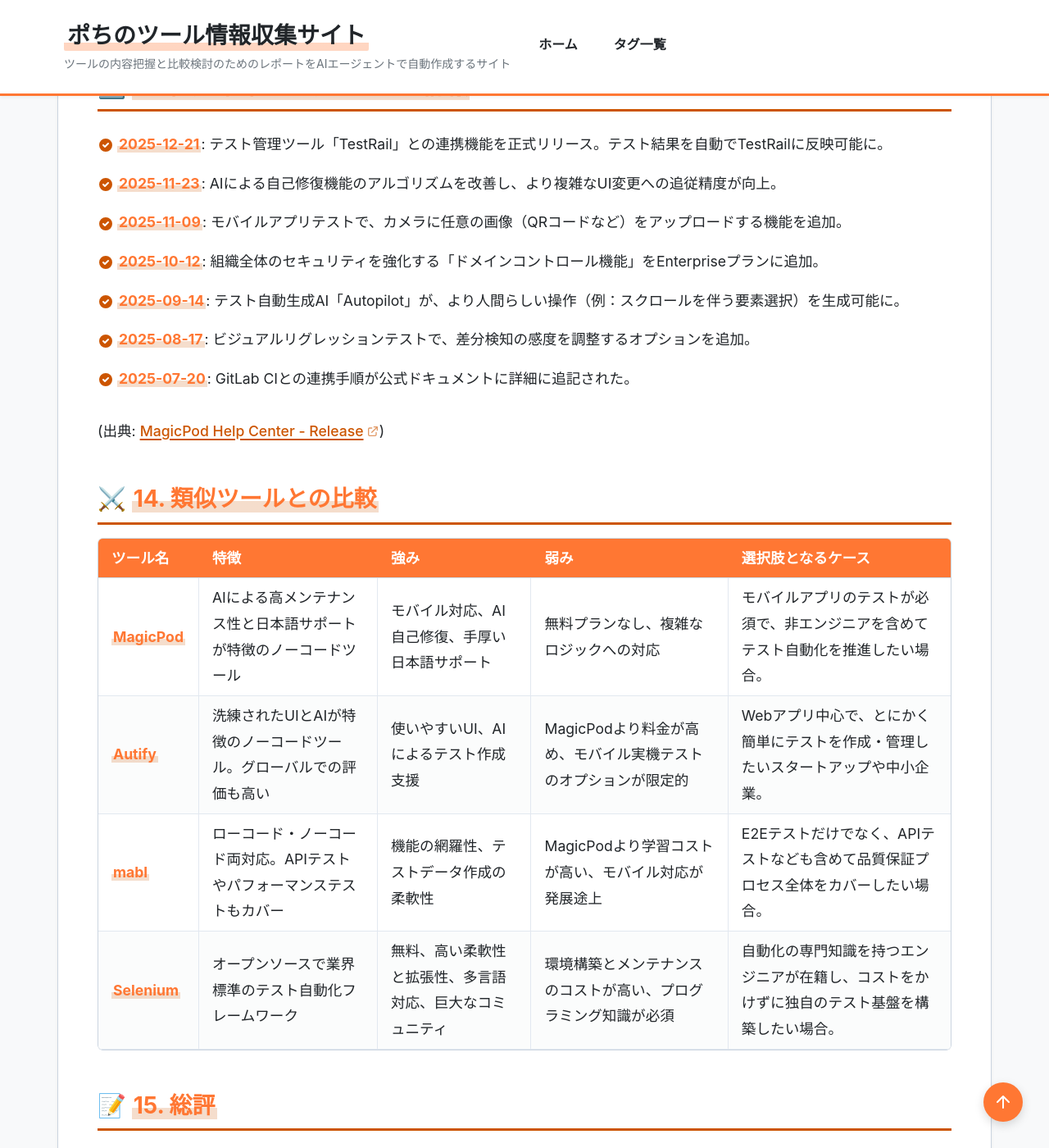
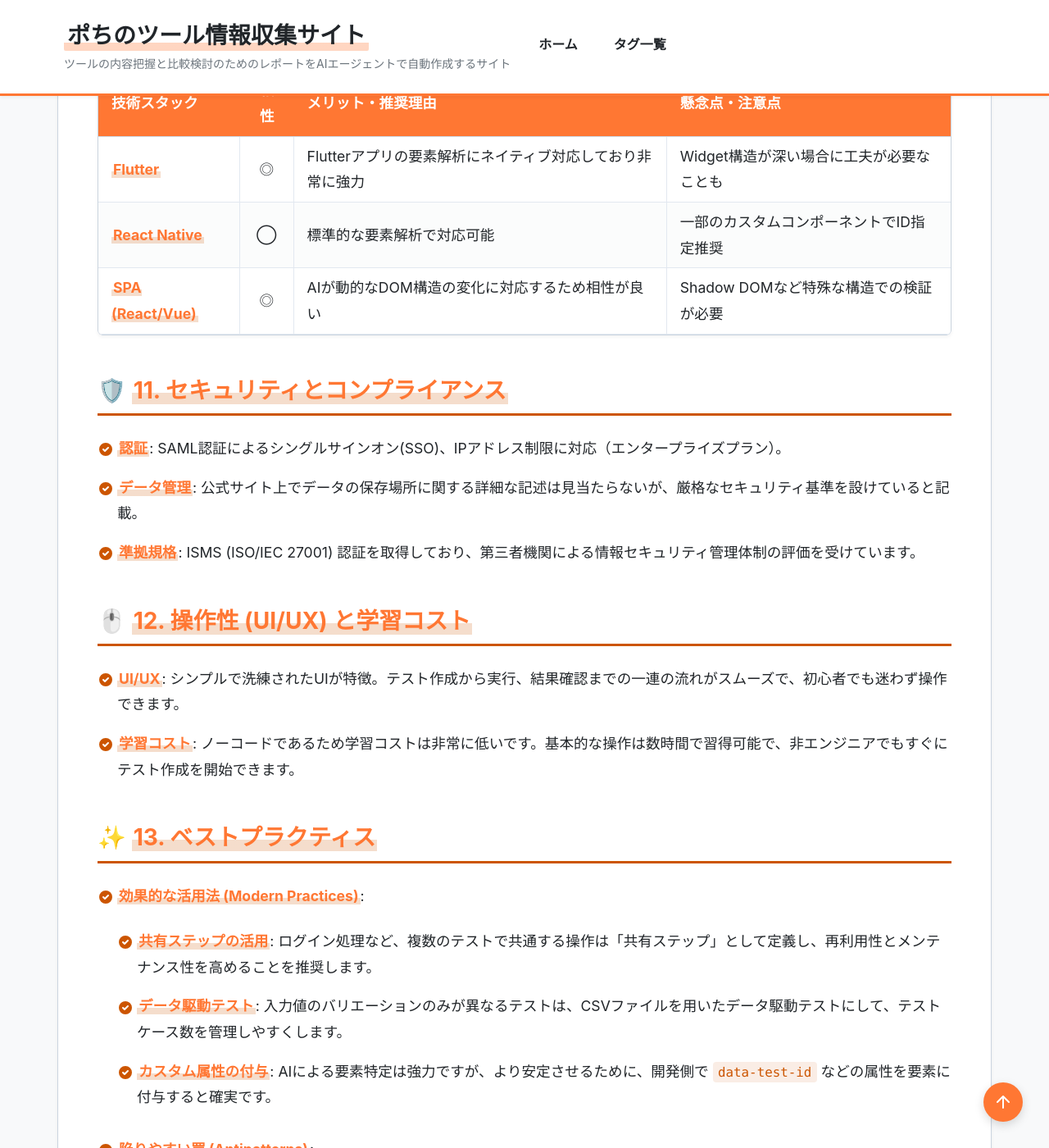
Before and after one commit to aegisfleet/tool-survey-report, a Jekyll site: the page built from _reports/magicpod.md, in a window 1280 px wide and 1400 px high, scrolled down 7923 px. Shown: the whole window at 82% size. Built offline with Jekyll 4.4.1, drawn with Linux system fonts in a browser that asks for light colours; some of the changed text lies outside the part shown.

Commit message:
Update MagicPod report with latest info and template compliance (#572)
- Refactored `_reports/magicpod.md` to strictly adhere to the 17-section template.
- Updated pricing information to JPY based on the official site.
- Added recent release notes (v1.56.0, v1.55.0) from Jan 2026.
- Added missing sections: "Start Procedures", "Best Practices", and restructured "Ecosystem".
- Verified links and category/tag consistency.

Co-authored-by: google-labs-jules[bot] <161369871+google-labs-jules[bot]@users.noreply.github.com>

```diff
--- a/_reports/magicpod.md
+++ b/_reports/magicpod.md
@@ -22,12 +22,12 @@ description: "AIを活用したノーコードのテスト自動化プラット
 quick_summary:
   has_free_plan: false
   is_oss: false
-  starting_price: "$320/月"
+  starting_price: "¥39,800/月"
   target_users:
     - "QAエンジニア"
     - "開発者"
     - "PM"
-  latest_highlight: "2025年12月にTestRailとの連携機能を追加"
+  latest_highlight: "2026年1月にSAML認証の多要素認証対応やiOSシミュレーター最新版への対応を実施"
   update_frequency: "高"
 
 # 【ツール評価】100点満点、基準点70点からの加減算方式
@@ -110,7 +110,30 @@ relationships:
 * **豊富な外部連携**: Slack, GitHub Actions, Jenkins, TestRailなど、開発プロセスで利用される様々なツールと連携可能です。
 * **高度なテストロジック**: 条件分岐、変数、ループ、HTTPリクエストなど、複雑なシナリオに対応するためのコマンドが用意されています。
 
-## **4. 特徴・強み (Pros)**
+## **4. 開始手順・セットアップ**
+
+<!--
+【ガイドライン】
+- アカウント作成から「Hello World」的な最初の動作確認までの手順
+- 主要なコマンドや設定項目を記載
+-->
+
+* **前提条件**:
+  * Webブラウザ: Google Chrome (拡張機能が必要な場合あり)
+  * アカウント: 公式サイトから無料トライアルへの申し込みが必要
+* **インストール/導入**:
+  * Web版: インストール不要（SaaS）。
+  * デスクトップ版: モバイルアプリのテスト作成時などに「MagicPodDesktop」をローカルPCにインストールして利用。
+* **初期設定**:
+  1. アカウント作成後、組織とプロジェクトを作成。
+  2. テスト対象（WebサイトURLまたはモバイルアプリファイル）を設定。
+* **クイックスタート**:
+  1. プロジェクト画面で「新規テストケース」を作成。
+  2. 「起動」ボタンをクリックし、クラウドブラウザまたはシミュレータを立ち上げる。
+  3. 画面上の要素をクリックして操作を記録し、テストステップを作成。
+  4. 「実行」ボタンを押してテストが動作することを確認。
+
+## **5. 特徴・強み (Pros)**
 
 <!--
 【ガイドライン】
@@ -145,15 +168,16 @@ relationships:
 - 価格は通貨を明記（例: $10/月、¥1,000/月）
 -->
 
-| プラン名 | 料金（年契約） | 主な特徴 |
+| プラン名 | 料金 | 主な特徴 |
 |---|---|---|
-| **Standard** | $320/月〜 | 基本機能、ユーザー数・実行回数無制限、メールサポート |
-| **Enterprise** | 要問い合わせ | Standardプランの全機能、SAML認証、IP制限、プレミアムサポート |
+| **スタンダード (年契約)** | ¥39,800/月 | 基本機能、ユーザー数・実行回数無制限、メールサポート |
+| **スタンダード (月契約)** | ¥54,800/月 | 年契約より割高だが、1ヶ月単位で利用可能 |
+| **エンタープライズ** | 要問い合わせ | スタンダードプランの全機能、SAML認証、IP制限、プレミアムサポート |
 
-* **課金体系**: プロジェクト数、並列実行数などに応じたサブスクリプション。
-* **無料トライアル**: あり（2週間、Standardプランの全機能が利用可能）。
+* **課金体系**: テスト対象（モバイル/ブラウザ）ごとのサブスクリプション。プロジェクト数やオプションにより変動。
+* **無料トライアル**: あり（2週間、スタンダードプランの全機能が利用可能）。
 
-## **7. 導入実績・事例**
+## **8. 導入実績・事例**
 
 <!--
 【ガイドライン】
@@ -175,9 +199,16 @@ relationships:
 
 * **ドキュメント**: [公式ドキュメント](https://support.magic-pod.com/hc/ja)が非常に充実しており、チュートリアルやFAQも整備されています。
 * **コミュニティ**: 日本語の公式Slackコミュニティがあり、ユーザー同士の情報交換や開発者への質問が活発に行われています。
-* **公式サポート**: Standardプランではメールサポート、Enterpriseプランでは専任担当者によるプレミアムサポートが提供されます。
+* **公式サポート**: スタンダードプランではメールサポート、エンタープライズプランでは専任担当者によるプレミアムサポートが提供されます。
 
-## **9. 連携機能 (API・インテグレーション)**
+## **10. エコシステムと連携**
+
+<!--
+【ガイドライン】
+- API、外部連携、技術スタックとの相性を包括的に記述
+-->
+
+### **10.1 API・外部サービス連携**
 
 <!--
 【ガイドライン】
@@ -192,7 +223,21 @@ relationships:
   * テスト管理: TestRail, QualityForward
   * クラウド実行環境: BrowserStack, Sauce Labs
 
-## **10. セキュリティとコンプライアンス**
+### **10.2 技術スタックとの相性**
+
+<!--
+【ガイドライン】
+- 主要なフレームワークや言語との相性を表形式で整理
+- 相性: ◎ (非常に良い), ◯ (良い), △ (工夫が必要/一部非対応), × (非推奨)
+-->
+
+| 技術スタック | 相性 | メリット・推奨理由 | 懸念点・注意点 |
+|:---|:---:|:---|:---|
+| **Flutter** | ◎ | Flutterアプリの要素解析にネイティブ対応しており非常に強力 | Widget構造が深い場合に工夫が必要なことも |
+| **React Native** | ◯ | 標準的な要素解析で対応可能 | 一部のカスタムコンポーネントでID指定推奨 |
+| **SPA (React/Vue)** | ◎ | AIが動的なDOM構造の変化に対応するため相性が良い | Shadow DOMなど特殊な構造での検証が必要 |
+
+## **11. セキュリティとコンプライアンス**
 
 <!--
 【ガイドライン】
@@ -200,11 +245,11 @@ relationships:
 - 情報が見つからない場合は「公式サイトで公開されていない。問い合わせが必要。」と記載
 -->
 
-* **認証**: SAML認証によるシングルサインオン(SSO)、IPアドレス制限に対応（Enterpriseプラン）。
+* **認証**: SAML認証によるシングルサインオン(SSO)、IPアドレス制限に対応（エンタープライズプラン）。
 * **データ管理**: 公式サイト上でデータの保存場所に関する詳細な記述は見当たらないが、厳格なセキュリティ基準を設けていると記載。
 * **準拠規格**: ISMS (ISO/IEC 27001) 認証を取得しており、第三者機関による情報セキュリティ管理体制の評価を受けています。
 
-## **11. 操作性 (UI/UX) と学習コスト**
+## **12. 操作性 (UI/UX) と学習コスト**
 
 <!--
 【ガイドライン】
@@ -214,7 +259,23 @@ relationships:
 * **UI/UX**: シンプルで洗練されたUIが特徴。テスト作成から実行、結果確認までの一連の流れがスムーズで、初心者でも迷わず操作できます。
 * **学習コスト**: ノーコードであるため学習コストは非常に低いです。基本的な操作は数時間で習得可能で、非エンジニアでもすぐにテスト作成を開始できます。
 
-## **12. ユーザーの声（レビュー分析）**
+## **13. ベストプラクティス**
+
+<!--
+【ガイドライン】
+- ツールを効果的に活用するための推奨事項や、避けるべきアンチパターンを記述
+- 公式ドキュメントのBest Practicesや、熟練エンジニアの知見を参考にする
+-->
+
+* **効果的な活用法 (Modern Practices)**:
+  * **共有ステップの活用**: ログイン処理など、複数のテストで共通する操作は「共有ステップ」として定義し、再利用性とメンテナンス性を高めることを推奨します。
+  * **データ駆動テスト**: 入力値のバリエーションのみが異なるテストは、CSVファイルを用いたデータ駆動テストにして、テストケース数を管理しやすくします。
+  * **カスタム属性の付与**: AIによる要素特定は強力ですが、より安定させるために、開発側で `data-test-id` などの属性を要素に付与すると確実です。
+* **陥りやすい罠 (Antipatterns)**:
+  * **固定Waitの多用**: 「3秒待つ」などの固定時間待機はテストを不安定にするため、極力避け、「要素が表示されるまで待つ」コマンドを使用すべきです。
+  * **巨大なテストケース**: 1つのテストケースで多くの機能を検証しようとせず、機能ごとに小さく分割することで、並列実行の効率を高め、デバッグも容易になります。
+
+## **14. ユーザーの声（レビュー分析）**
 
 <!--
 【ガイドライン】
@@ -247,22 +308,50 @@ relationships:
 - 情報源のURLを記載
 -->
 
+* **2026-01-25**: iOS 26.2のシミュレーター・実機が利用可能に。ブラウザテストでキャプチャ範囲「ウィンドウ」を追加 (v1.56.0)。
+* **2026-01-11**: SAML認証での多要素認証(顔認証・指紋認証等)をサポート。AIクレジットの使用量制限機能を追加 (v1.55.0)。
 * **2025-12-21**: テスト管理ツール「TestRail」との連携機能を正式リリース。テスト結果を自動でTestRailに反映可能に。
 * **2025-11-23**: AIによる自己修復機能のアルゴリズムを改善し、より複雑なUI変更への追従精度が向上。
 * **2025-11-09**: モバイルアプリテストで、カメラに任意の画像（QRコードなど）をアップロードする機能を追加。
-* **2025-10-12**: 組織全体のセキュリティを強化する「ドメインコントロール機能」をEnterpriseプランに追加。
-* **2025-09-14**: テスト自動生成AI「Autopilot」が、より人間らしい操作（例：スクロールを伴う要素選択）を生成可能に。
-* **2025-08-17**: ビジュアルリグレッションテストで、差分検知の感度を調整するオプションを追加。
-* **2025-07-20**: GitLab CIとの連携手順が公式ドキュメントに詳細に追記された。
+* **2025-10-12**: 組織全体のセキュリティを強化する「ドメインコントロール機能」をエンタープライズプランに追加。
 
-(出典: [MagicPod Help Center - Release](https://support.magic-pod.com/hc/ja/categories/4415848374553-%E3%83%AA%E3%83%AA%E3%83%BC%E3%82%B9))
+(出典: [MagicPod リリースノート](https://support.magic-pod.com/hc/ja/categories/4415848374553-%E3%83%AA%E3%83%AA%E3%83%BC%E3%82%B9))
 
-## **14. 類似ツールとの比較**
+## **16. 類似ツールとの比較**
 
 <!--
 【ガイドライン】
 - 3-5個の類似ツールと比較
-- 表形式を使用して統一的に比較
+- **機能比較表（星取表）**と**詳細比較**の2つの観点で記述する
+-->
+
+### **16.1 機能比較表 (星取表)**
+
+<!--
+【記載ルール】
+- 縦軸に主要機能、横軸にツールを配置
+- 記号の意味:
+  - ◎: 非常に優れている / カタログスペック以上の機能 / 独自強み
+  - ◯: 対応している / 標準的な機能
+  - △: 一部対応 / 制限あり / アドオンが必要
+  - ×: 非対応
+  - -: 不明 / 該当なし
+- 中立性を保つため、比較対象のツールが得意とする機能も平等にリストアップすること
+-->
+
+| 機能カテゴリ | 機能項目 | MagicPod | Autify | mabl | Selenium |
+|:---:|:---|:---:|:---:|:---:|:---:|
+| **基本機能** | ノーコード作成 | ◎<br><small>非常に簡単</small> | ◎<br><small>直感的</small> | ◯<br><small>ローコード</small> | ×<br><small>コード必須</small> |
+| **カテゴリ特定** | AI自動修復 | ◎<br><small>高精度</small> | ◎<br><small>高精度</small> | ◎<br><small>高精度</small> | ×<br><small>なし</small> |
+| **環境** | モバイル実機 | ◎<br><small>クラウド完備</small> | ◯<br><small>対応</small> | ◯<br><small>対応</small> | △<br><small>Appium必要</small> |
+| **拡張性** | APIテスト | △<br><small>簡易的</small> | △<br><small>簡易的</small> | ◎<br><small>統合型</small> | ◯<br><small>コードで可</small> |
+| **非機能要件** | 日本語対応 | ◎<br><small>完全対応</small> | ◎<br><small>完全対応</small> | ◎<br><small>法人あり</small> | △<br><small>情報のみ</small> |
+
+### **16.2 詳細比較**
+
+<!--
+【ガイドライン】
+- 定性的な違いや、どのようなユーザーに向いているかを記述
 -->
 
 | ツール名 | 特徴 | 強み | 弱み | 選択肢となるケース |
@@ -272,7 +361,7 @@ relationships:
 | **mabl** | ローコード・ノーコード両対応。APIテストやパフォーマンステストもカバー | 機能の網羅性、テストデータ作成の柔軟性 | MagicPodより学習コストが高い、モバイル対応が発展途上 | E2Eテストだけでなく、APIテストなども含めて品質保証プロセス全体をカバーしたい場合。 |
 | **Selenium** | オープンソースで業界標準のテスト自動化フレームワーク | 無料、高い柔軟性と拡張性、多言語対応、巨大なコミュニティ | 環境構築とメンテナンスのコストが高い、プログラミング知識が必須 | 自動化の専門知識を持つエンジニアが在籍し、コストをかけずに独自のテスト基盤を構築したい場合。 |
 
-## **15. 総評**
+## **17. 総評**
 
 <!--
 【ガイドライン】
```
Also changed, not shown: other parts of _reports/magicpod.md (+5 -5 lines).
